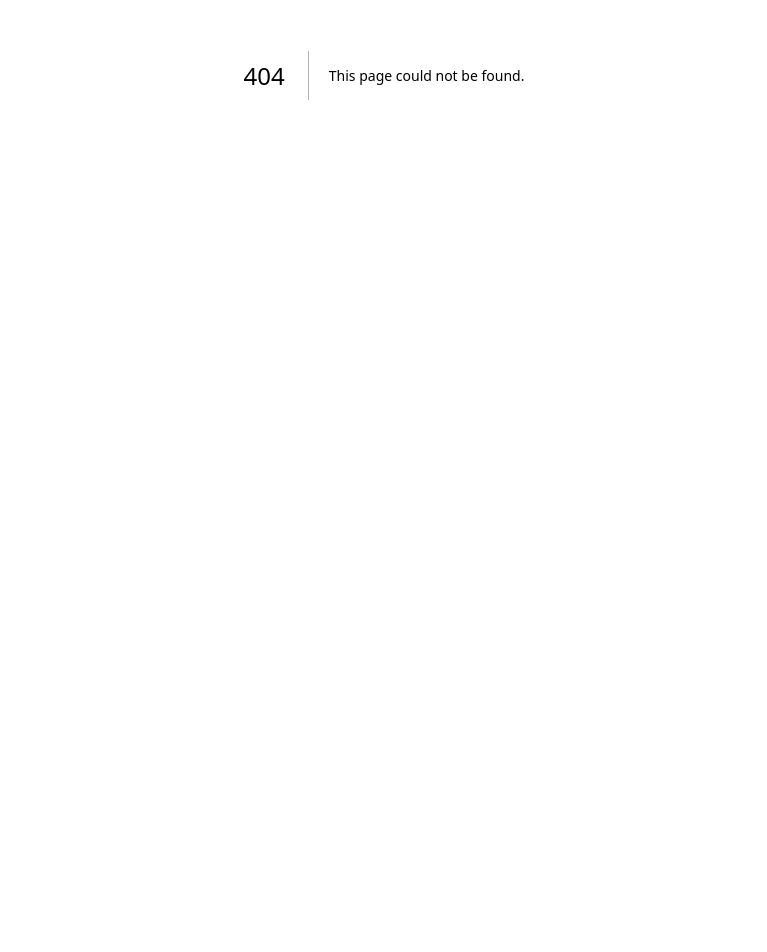
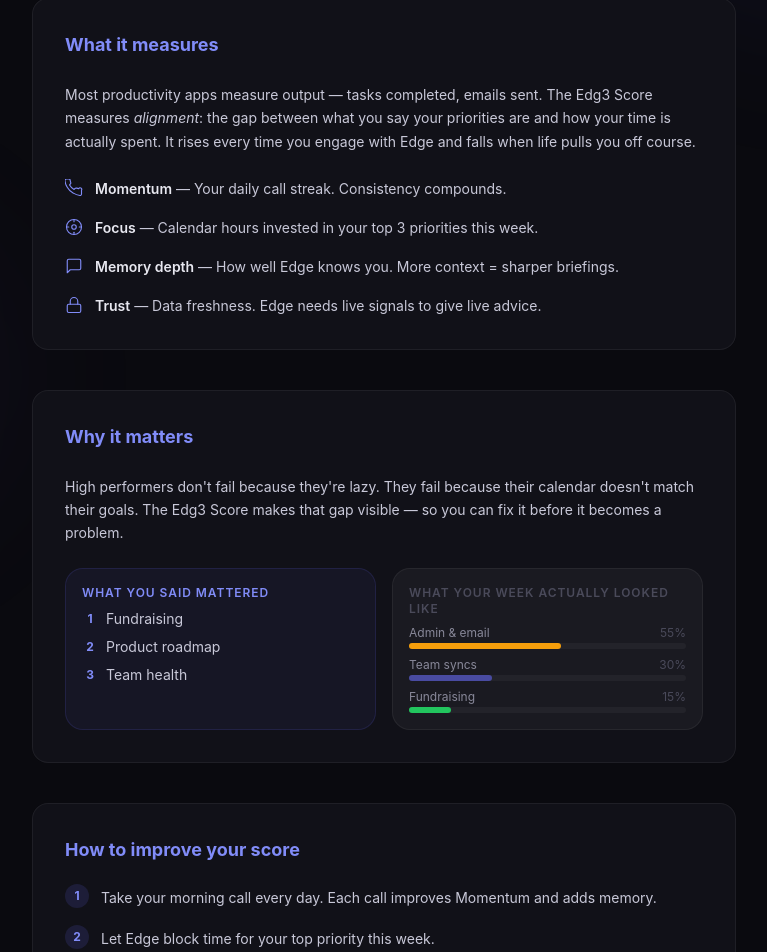
Before and after one commit to derrick162/edg3, a Next.js app: page /score in a window 1280 px wide. Before the commit this address had no page. Shown: the part 325-1277 px from the top of the page, without its empty margins (256-1023 px from the left). Before the commit the page ends 800 px from the top, so only its background shows below. Built offline with nearby package versions, Linux system fonts and the light colour scheme.

Commit message:
design(R13-T1): /score marketing page — Edg3 Score explainer (4 inputs, alignment visual, CTA)

```diff
--- /dev/null
+++ b/app/score/page.tsx
@@ -0,0 +1,159 @@
+import Link from 'next/link';
+
+export default function ScorePage() {
+  return (
+    <div className="min-h-screen relative" style={{ background: 'var(--background)' }}>
+      <div className="orb orb-1" />
+      <div className="orb orb-2" />
+
+      <div className="relative z-10 max-w-3xl mx-auto px-8 py-16">
+        {/* Nav */}
+        <div className="flex items-center justify-between mb-16">
+          <Link href="/">
+            <span className="logo-text text-2xl">EDG3</span>
+          </Link>
+          <Link href="/signup" className="btn-primary text-sm py-2 px-5">Get started</Link>
+        </div>
+
+        <div className="space-y-10">
+          {/* Hero */}
+          <div>
+            <h1 className="text-4xl font-black mb-3">The Edg3 Score</h1>
+            <p className="text-lg leading-relaxed" style={{ color: 'var(--text-muted)' }}>
+              A single number that tells you if you&apos;re spending your time on what actually matters.
+            </p>
+          </div>
+
+          {/* Section 1 — What it is */}
+          <section className="glass-card p-8 space-y-6">
+            <h2 className="text-lg font-bold" style={{ color: 'var(--text-accent)' }}>What it measures</h2>
+            <p className="text-sm leading-relaxed" style={{ color: 'var(--text-body)' }}>
+              Most productivity apps measure output — tasks completed, emails sent. The Edg3 Score measures <em>alignment</em>: the gap between what you say your priorities are and how your time is actually spent. It rises every time you engage with Edge and falls when life pulls you off course.
+            </p>
+            <div className="space-y-4">
+              {[
+                {
+                  icon: (
+                    <svg width="18" height="18" viewBox="0 0 24 24" fill="none" stroke="currentColor" strokeWidth="1.5" strokeLinecap="round" strokeLinejoin="round">
+                      <path d="M22 16.92v3a2 2 0 01-2.18 2 19.79 19.79 0 01-8.63-3.07A19.5 19.5 0 013 10.93a19.79 19.79 0 01-3.07-8.67A2 2 0 011.91 0h3a2 2 0 012 1.72c.127.96.361 1.903.7 2.81a2 2 0 01-.45 2.11L6.09 7.91a16 16 0 006 6l1.27-1.27a2 2 0 012.11-.45c.907.339 1.85.573 2.81.7A2 2 0 0122 14.9v2z" />
+                    </svg>
+                  ),
+                  label: 'Momentum',
+                  desc: 'Your daily call streak. Consistency compounds.',
+                },
+                {
+                  icon: (
+                    <svg width="18" height="18" viewBox="0 0 24 24" fill="none" stroke="currentColor" strokeWidth="1.5" strokeLinecap="round" strokeLinejoin="round">
+                      <circle cx="12" cy="12" r="10" />
+                      <circle cx="12" cy="12" r="3" />
+                      <line x1="12" y1="2" x2="12" y2="5" />
+                      <line x1="12" y1="19" x2="12" y2="22" />
+                      <line x1="2" y1="12" x2="5" y2="12" />
+                      <line x1="19" y1="12" x2="22" y2="12" />
+                    </svg>
+                  ),
+                  label: 'Focus',
+                  desc: 'Calendar hours invested in your top 3 priorities this week.',
+                },
+                {
+                  icon: (
+                    <svg width="18" height="18" viewBox="0 0 24 24" fill="none" stroke="currentColor" strokeWidth="1.5" strokeLinecap="round" strokeLinejoin="round">
+                      <path d="M21 15a2 2 0 01-2 2H7l-4 4V5a2 2 0 012-2h14a2 2 0 012 2z" />
+                    </svg>
+                  ),
+                  label: 'Memory depth',
+                  desc: 'How well Edge knows you. More context = sharper briefings.',
+                },
+                {
+                  icon: (
+                    <svg width="18" height="18" viewBox="0 0 24 24" fill="none" stroke="currentColor" strokeWidth="1.5" strokeLinecap="round" strokeLinejoin="round">
+                      <rect x="3" y="11" width="18" height="11" rx="2" ry="2" />
+                      <path d="M7 11V7a5 5 0 0110 0v4" />
+                    </svg>
+                  ),
+                  label: 'Trust',
+                  desc: 'Data freshness. Edge needs live signals to give live advice.',
+                },
+              ].map(({ icon, label, desc }) => (
+                <div key={label} className="flex items-start gap-3">
+                  <span className="mt-0.5 flex-shrink-0" style={{ color: 'var(--text-accent)' }}>
+                    {icon}
+                  </span>
+                  <p className="text-sm leading-relaxed" style={{ color: 'var(--text-body)' }}>
+                    <span className="font-semibold" style={{ color: 'var(--text-strong)' }}>{label}</span>
+                    {' '}— {desc}
+                  </p>
+                </div>
+              ))}
+            </div>
+          </section>
+
+          {/* Section 2 — Why it matters */}
+          <section className="glass-card p-8 space-y-6">
+            <h2 className="text-lg font-bold" style={{ color: 'var(--text-accent)' }}>Why it matters</h2>
+            <p className="text-sm leading-relaxed" style={{ color: 'var(--text-body)' }}>
+              High performers don&apos;t fail because they&apos;re lazy. They fail because their calendar doesn&apos;t match their goals. The Edg3 Score makes that gap visible — so you can fix it before it becomes a problem.
+            </p>
+            {/* Two-column visual: priorities vs actual week */}
+            <div className="grid grid-cols-1 sm:grid-cols-2 gap-4 mt-2">
+              <div className="rounded-xl p-4 space-y-2" style={{ background: 'var(--edg-accent-06)', border: '1px solid var(--edg-accent-15)' }}>
+                <p className="text-xs font-semibold label-caps" style={{ color: 'var(--text-accent)' }}>What you said mattered</p>
+                {['Fundraising', 'Product roadmap', 'Team health'].map((p, i) => (
+                  <div key={p} className="flex items-center gap-2">
+                    <span className="text-xs font-bold w-4 text-center" style={{ color: 'var(--text-accent)' }}>{i + 1}</span>
+                    <span className="text-sm" style={{ color: 'var(--text-body)' }}>{p}</span>
+                  </div>
+                ))}
+              </div>
+              <div className="rounded-xl p-4 space-y-2" style={{ background: 'var(--edg-fill-04)', border: '1px solid var(--edg-hairline)' }}>
+                <p className="text-xs font-semibold label-caps" style={{ color: 'var(--text-faint)' }}>What your week actually looked like</p>
+                {[
+                  { label: 'Admin & email', pct: 55, color: 'var(--edg-warning)' },
+                  { label: 'Team syncs', pct: 30, color: 'var(--edg-accent-60)' },
+                  { label: 'Fundraising', pct: 15, color: 'var(--gauge-peak)' },
+                ].map(({ label, pct, color }) => (
+                  <div key={label} className="space-y-0.5">
+                    <div className="flex justify-between">
+                      <span className="text-xs" style={{ color: 'var(--text-muted)' }}>{label}</span>
+                      <span className="text-xs" style={{ color: 'var(--text-faint)' }}>{pct}%</span>
+                    </div>
+                    <div className="h-1.5 rounded-full" style={{ background: 'var(--edg-fill-04)' }}>
+                      <div className="h-1.5 rounded-full" style={{ width: `${pct}%`, background: color }} />
+                    </div>
+                  </div>
+                ))}
+              </div>
+            </div>
+          </section>
+
+          {/* Section 3 — How to improve */}
+          <section className="glass-card p-8 space-y-5">
+            <h2 className="text-lg font-bold" style={{ color: 'var(--text-accent)' }}>How to improve your score</h2>
+            <ol className="space-y-4">
+              {[
+                'Take your morning call every day. Each call improves Momentum and adds memory.',
+                'Let Edge block time for your top priority this week.',
+                'Connect your calendar and Gmail so Edge has real data to work with.',
+              ].map((step, i) => (
+                <li key={i} className="flex items-start gap-3">
+                  <span className="flex-shrink-0 w-6 h-6 rounded-full flex items-center justify-center text-xs font-bold"
+                    style={{ background: 'var(--edg-accent-15)', color: 'var(--text-accent)' }}>
+                    {i + 1}
+                  </span>
+                  <p className="text-sm leading-relaxed pt-0.5" style={{ color: 'var(--text-body)' }}>{step}</p>
+                </li>
+              ))}
+            </ol>
+          </section>
+
+          {/* Bottom CTA */}
+          <div className="text-center pt-4">
+            <Link href="/signup" className="btn-primary inline-block px-8 py-3 text-base">
+              Start building your score
+            </Link>
+          </div>
+        </div>
+      </div>
+    </div>
+  );
+}
```
